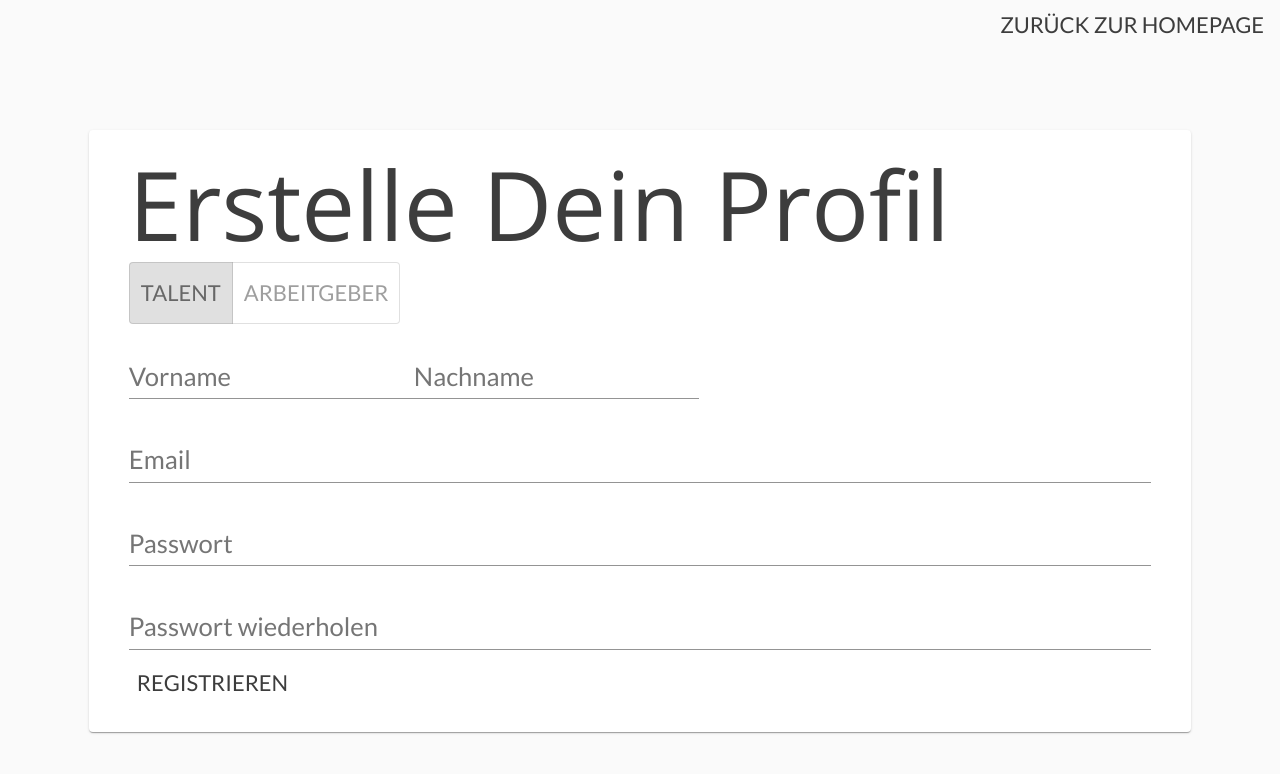
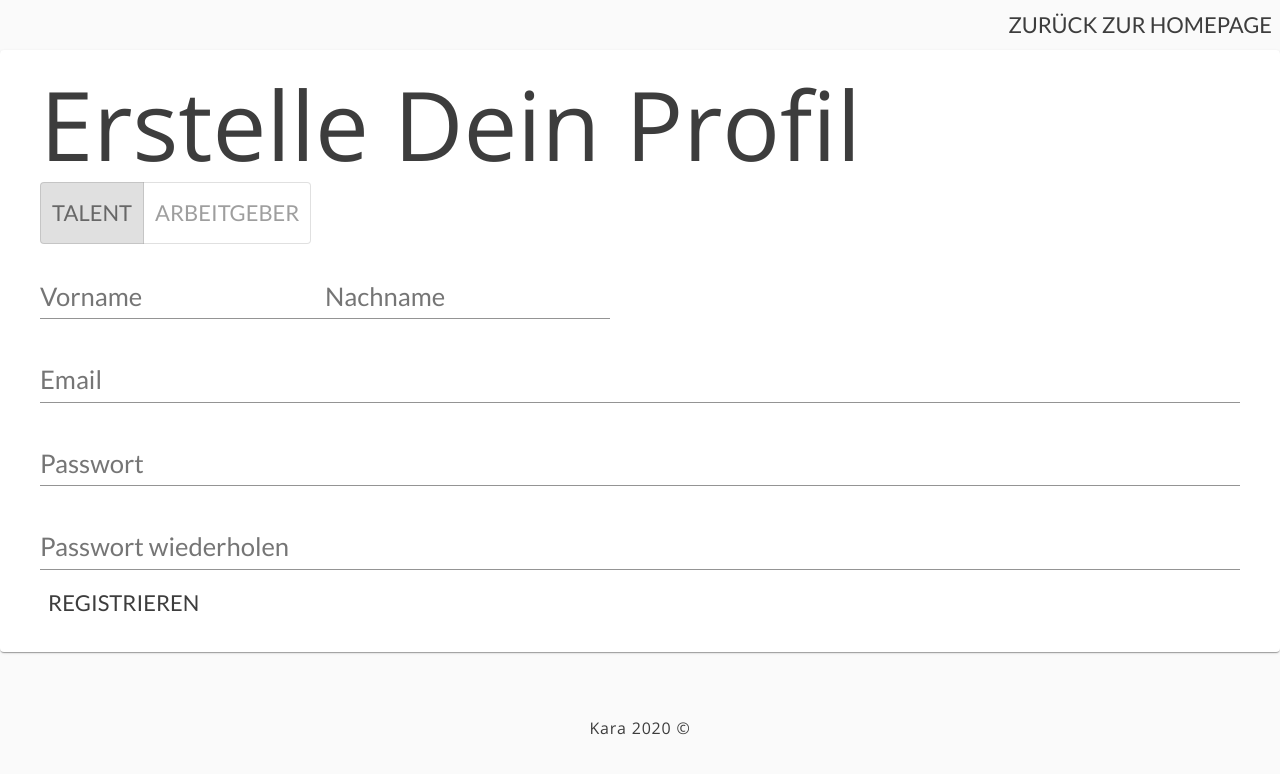
Before and after one commit to fullstacksmart/next-kara, a Next.js app: page /signup in a window 1280 px wide. Shown: the top 774 px of the page. Built offline with nearby package versions, Linux system fonts and the light colour scheme.

Commit message:
feat: integrate layout with landing page

```diff
--- a/components/animated-pics/AnimatedPics.tsx
+++ b/components/animated-pics/AnimatedPics.tsx
@@ -11,7 +11,7 @@ const useStyles = makeStyles(() =>
     },
     imgDimensions: {
       width: '600px',
-      height: '350px',
+      height: '330px',
     },
   }),
 );
--- a/components/header/Header.tsx
+++ b/components/header/Header.tsx
@@ -13,7 +13,6 @@ const useStyles = makeStyles((theme: Theme) =>
       marginLeft: '3rem',
     },
     mainText: {
-      // margin: '3rem 0 2rem 3.2rem',
       margin: '3rem 0 2rem 2rem',
       fontSize: '2rem',
       fontWeight: 'bold',
--- a/containers/layout/Layout.tsx
+++ b/containers/layout/Layout.tsx
@@ -1,7 +1,10 @@
+import React from 'react';
+import Container from '@material-ui/core/Container';
 import { Button } from '../../components/buttons';
 import Head from 'next/head';
 import { getTitleString } from '../../lib/utils/strings';
 import text from '../../lib/text';
+import Footer from '../../components/footer/Footer';
 import styles from '../../styles/Layout.module.css';
 
 export interface LayoutProps {
@@ -16,7 +19,7 @@ const Layout = ({
   title,
 }: LayoutProps): React.ReactElement => {
   return (
-    <div className={styles.container}>
+    <Container disableGutters>
       <Head>
         <title>{getTitleString(title)}</title>
       </Head>
@@ -25,9 +28,9 @@ const Layout = ({
           <Button href="/">{text.components.layout.backHome.german}</Button>
         )}
       </header>
-      <main className={styles.main}>{children}</main>
-      <footer></footer>
-    </div>
+      <main>{children}</main>
+      {!home && <Footer />}
+    </Container>
   );
 };
 
--- a/package.json
+++ b/package.json
@@ -16,8 +16,7 @@
     "next": "10.0.3",
     "react": "17.0.1",
     "react-dom": "17.0.1",
-    "react-material-ui-carousel": "^2.1.1",
-    "react-spring": "^8.0.27"
+    "react-material-ui-carousel": "^2.1.1"
   },
   "devDependencies": {
     "@types/lowdb": "^1.0.9",
```
Also changed, not shown: pages/index.tsx (+4 -12 lines), 1 other file (tests, documents, lock files or other folders).
